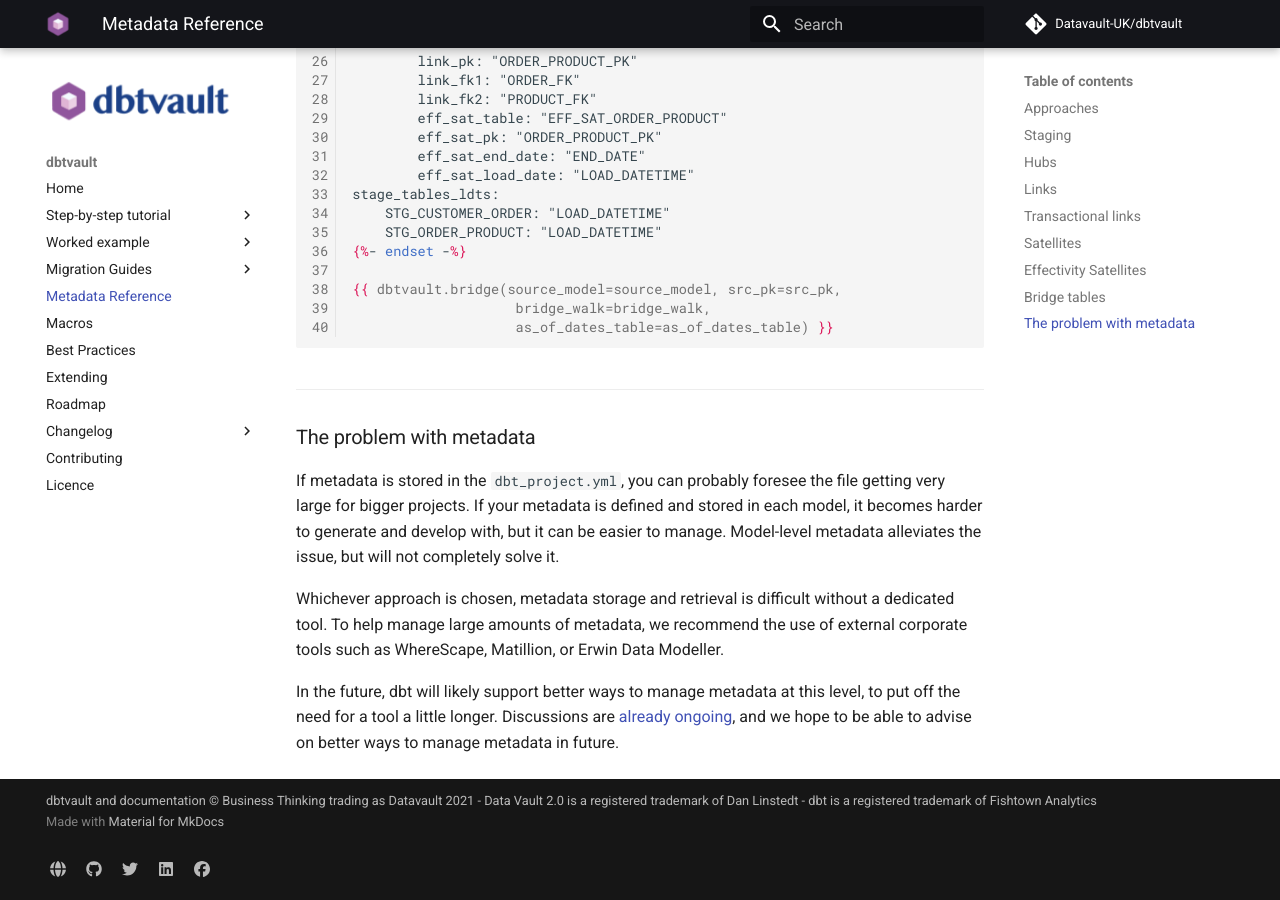
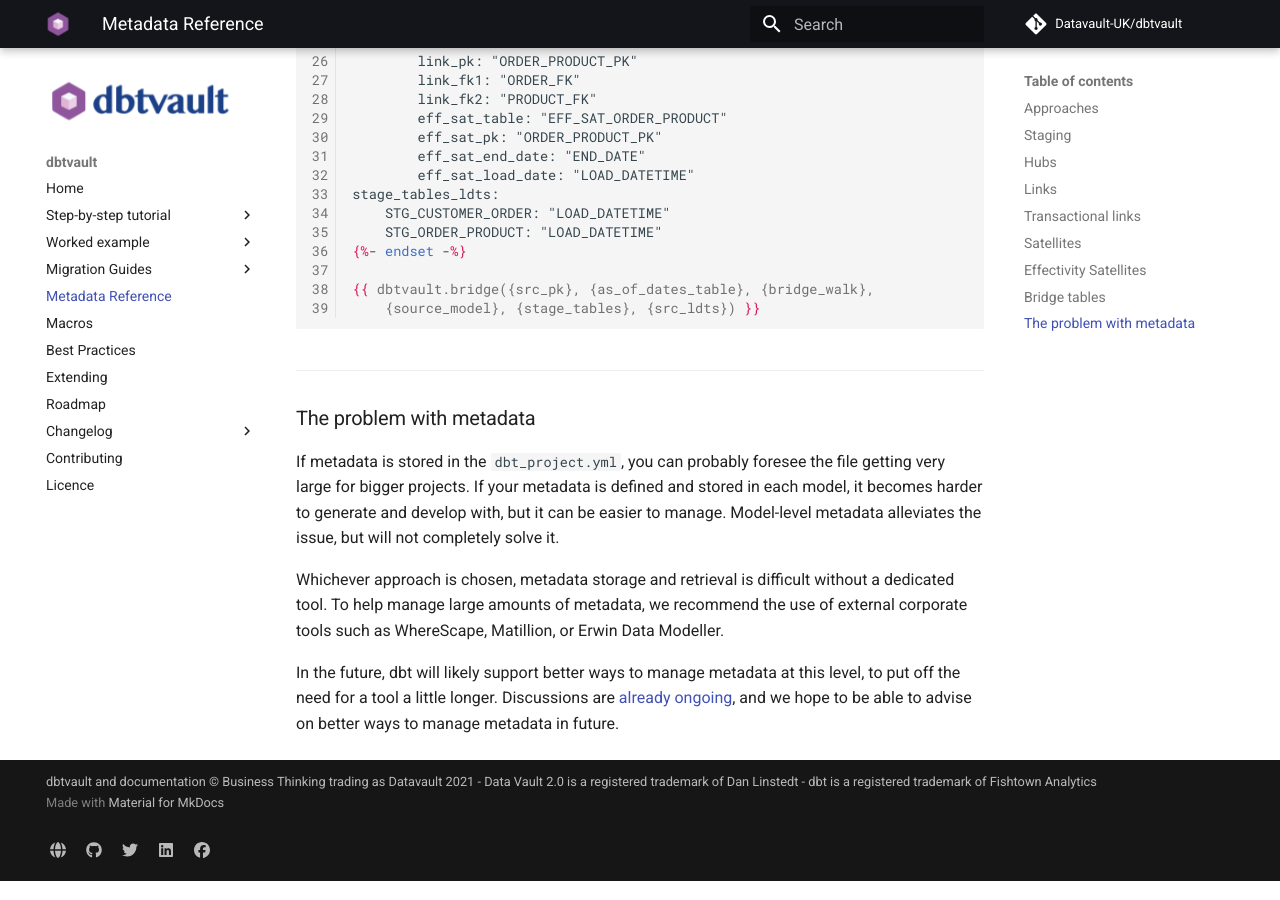
Before and after one commit to Datavault-UK/automate-dv-docs, an MkDocs documentation site: the page built from docs/metadata.md, in a window 1280 px wide and 900 px high, scrolled down 6792 px. Built offline with MkDocs 1.6.1 and Material for MkDocs 9.7.7, drawn with Linux system fonts in a browser that asks for light colours; comment, search, counter and statistics services are not loaded.

Commit message:
WIP: Bridge table documentation

````diff
--- a/docs/metadata.md
+++ b/docs/metadata.md
@@ -887,9 +887,8 @@
         STG_ORDER_PRODUCT: "LOAD_DATETIME"
     {%- endset -%}
 
-    {{ dbtvault.bridge(source_model=source_model, src_pk=src_pk,
-                        bridge_walk=bridge_walk,
-                        as_of_dates_table=as_of_dates_table) }}
+    {{ dbtvault.bridge({src_pk}, {as_of_dates_table}, {bridge_walk},
+        {source_model}, {stage_tables}, {src_ldts}) }}
     ```
 
 === "dbt_project.yml"
````
